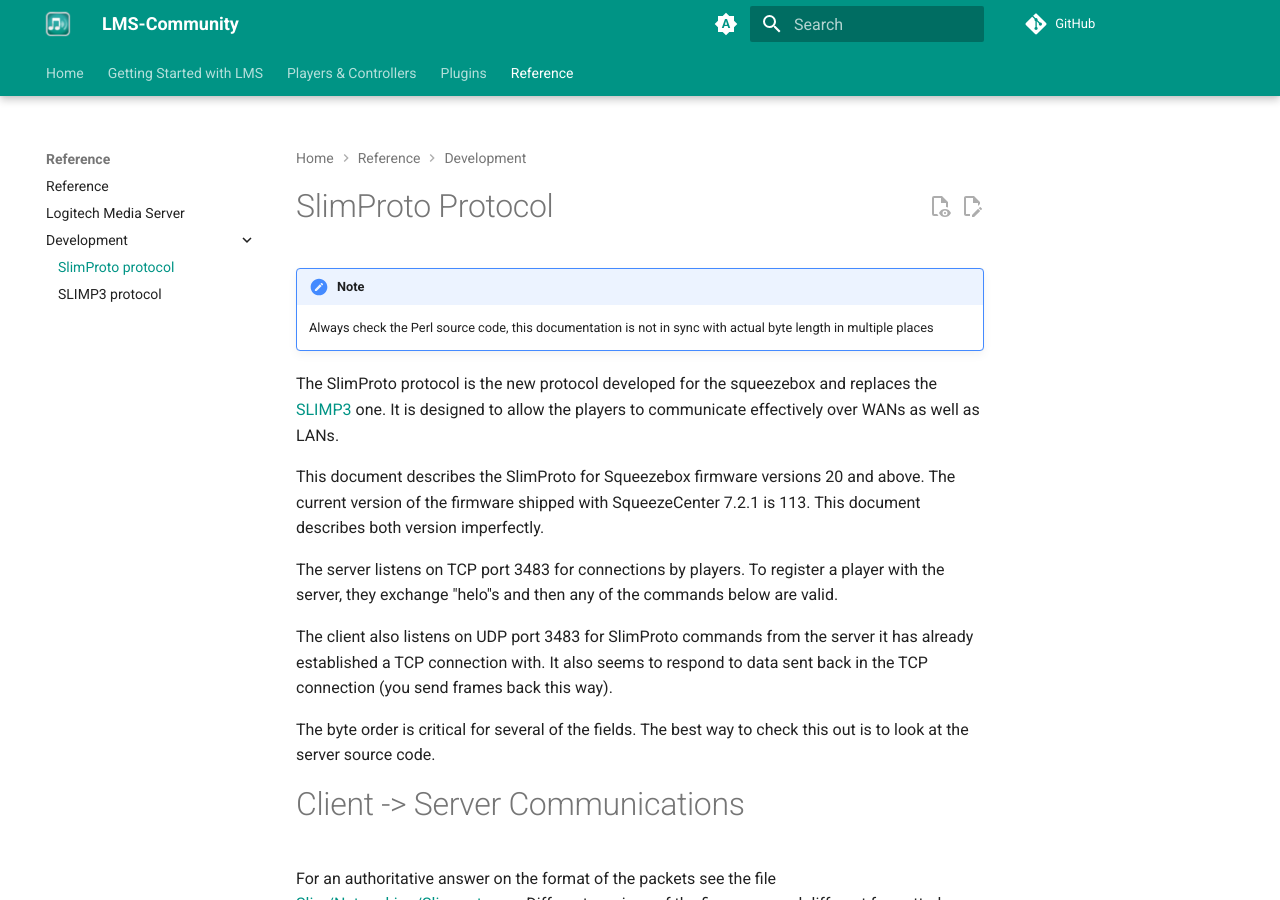
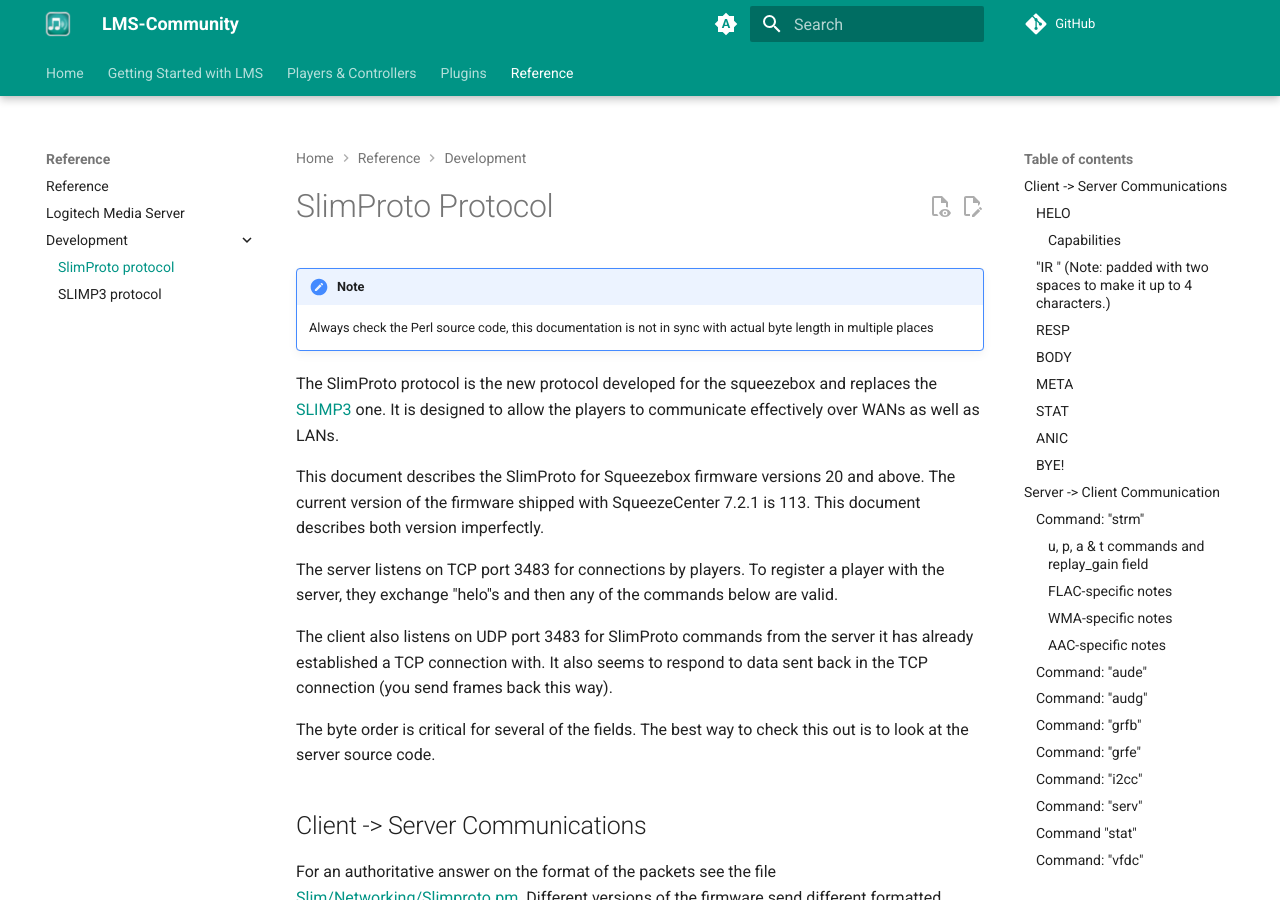
Before and after one commit to LMS-Community/lms-community.github.io, an MkDocs documentation site: the page built from docs/reference/slimproto-protocol.md, in a window 1280 px wide and 900 px high. Built offline with MkDocs 1.6.1 and Material for MkDocs 9.7.7, drawn with Linux system fonts in a browser that asks for light colours; comment, search, counter and statistics services are not loaded.

Commit message:
Fix ToC of SlimProto page

````diff
--- a/docs/reference/slimproto-protocol.md
+++ b/docs/reference/slimproto-protocol.md
@@ -19,7 +19,7 @@
 
 The byte order is critical for several of the fields. The best way to check this out is to look at the server source code.
 
-# Client -> Server Communications
+## Client -> Server Communications
 
 For an authoritative answer on the format of the packets see the file [Slim/Networking/Slimproto.pm](https://github.com/Logitech/slimserver/blob/HEAD/Slim/Networking/Slimproto.pm). Different versions of the firmware send different formatted packets.
 
@@ -49,7 +49,7 @@
 
 Most of the operations above are detailed below:
 
-## HELO
+### HELO
 
 This alerts the server to a clients presence and is the first thing normally transmitted by a client powering up.
 
@@ -67,7 +67,7 @@
 |Bytes received|8 bytes|Number of data-stream bytes received (not sent by softsqueeze)|
 |Language|2 bytes|Country code (not sent by softsqueeze)|
 
-### Capabilities
+#### Capabilities
 
 *This is an extension implemented in LMS 7.4 or later.*
 
@@ -105,7 +105,7 @@
 * **HasPreAmp** - does the player have a separate analogue volume control.
 * **HasDisableDac** - can the player's DAC be disabled.
 
-## "IR " (Note: padded with two spaces to make it up to 4 characters.)
+### "IR " (Note: padded with two spaces to make it up to 4 characters.)
 
 One of these packets is received for each IR code received by the player.
 
@@ -123,17 +123,17 @@
  IRCode 4 bytes the IR Code itself (upto 32 bits)
 ```
 
-## RESP
+### RESP
 
-## BODY
+### BODY
 
 HTTP (or MMS) response headers or message body from the data stream. These can be parsed for metadata (title, format, bitrate, etc.), or (in the case of a body) for a playlist.
 
-## META
+### META
 
 Embedded metadata from the data stream from which useful information may be extracted,
 
-## STAT
+### STAT
 
 These are sent by the player in response to commands and periodically when there are no commands as a sort of keep-alive. They inform the server of the status of various player internals.
 
@@ -200,22 +200,22 @@
 |200|WMA_ERROR_SPEECH_SUPERFRAMES|
 |201|WMA_ERROR_LOSSLESS|
 
-## ANIC
+### ANIC
 
 The display animation is complete. This seems to be undocumented. in the squeezecenter code
 Slim\Display\Display.pm there a brief description of the client capabilities.
 
-## BYE!
+### BYE!
 
 The player is disconnecting.
 
 If the first data byte to this command is 0x01 then the player is going out for an upgrade...
 
-# Server -> Client Communication
+## Server -> Client Communication
 
 Data from the server to the player consists of 2 bytes of length data (in network order), a 4 byte command header, then the command data itself. The length sent is the size of the data plus the 4 byte command header; it does not include the 2 byte length field itself.
 
-## Command: "strm"
+### Command: "strm"
 
 This takes 24 bytes data of the form:
 
@@ -251,7 +251,7 @@
 
 Other headers to be included in the HTTP request may also be supplied.
 
-### **u**, **p**, **a** & **t** commands and _replay_gain_ field
+#### **u**, **p**, **a** & **t** commands and _replay_gain_ field
 
 The **u**, **p**, **a** & **t** commands all make special use of the _replay_gain_ field, as follows:
 
@@ -263,13 +263,13 @@
 
 **t** - a timestamp field from the server to be returned in the corresponding **STMt** status message (used to measure round-trip latency).
 
-### FLAC-specific notes
+#### FLAC-specific notes
 
 For FLAC, some of the fields are reused, as follows:
 
 _pcmsamplesize_ - container type: '?' (flac), 'o' (ogg/flac)
 
-### WMA-specific notes
+#### WMA-specific notes
 
 For WMA, some of the fields are reused, as follows:
 
@@ -279,13 +279,13 @@
 
 _pcmchannels_ - the metadata stream number, if any.
 
-### AAC-specific notes
+#### AAC-specific notes
 
 For AAC, some of the fields are reused, as follows:
 
 _pcmsamplesize_ - container type and bitstream format: '1' (adif), '2' (adts), '3' (latm within loas), '4' (rawpkts), '5' (mp4ff), '6' (latm within rawpkts);
 
-## Command: "aude"
+### Command: "aude"
 
 Tell the client to enable/disable the audio outputs.
 
@@ -296,7 +296,7 @@
  $dac_enable     1 byte  0x0 = disable DAC, 0x1 = enable DAC output
 ```
 
-## Command: "audg"
+### Command: "audg"
 
 Tell the client to adjust the audio gain (volume level)
 
@@ -322,7 +322,7 @@
 Firmware v22+ on the SB2 use the new style; older use the old-style.
 ```
 
-## Command: "grfb"
+### Command: "grfb"
 
 Tells the client to adjust the brightness of the display.
 
@@ -330,7 +330,7 @@
 On newer firmwares (squeezecenter 7.3), it seems to range from -1 up to and including 5.
 -1 means totally off, 5 is the brightest.
 
-## Command: "grfe"
+### Command: "grfe"
 
 Sends a bitmap to the client for display. It starts with a header of 4 bytes, followed by 1280 bytes of data.
 The header is:
@@ -357,7 +357,7 @@
 
 It is also possible to send compressed graphics. the highest byte of 'g' in the 'grfe' command should be set. The frame is then assumed to be compressed using LZF. The length in the header is the length of the compressed data (+4 for the command code).
 
-## Command: "i2cc"
+### Command: "i2cc"
 
 Squeezebox1 only, sends an i2c command to the client.
 
@@ -365,7 +365,7 @@
 
 This is used to control the setup of the mas chip. Volume commands are embedded in this.
 
-## Command: "serv"
+### Command: "serv"
 
 Tells the client to switch to another server.
 
@@ -377,23 +377,23 @@
                to the new server so that it may re-join its sync-group.
 ```
 
-## Command "stat"
+### Command "stat"
 
 Request a STAT update from the player
 
-## Command: "vfdc"
+### Command: "vfdc"
 
 Sends VFD data to the client.
 
 The data is the vfd data to send in the same format as for the SLIMP3 protocol.
 
-## Command: "vers"
+### Command: "vers"
 
 Sends server version string to the client.
 
 The data is the human readable version information for the server (a simple string)
 
-## Command "visu"
+### Command "visu"
 
 Tells the server to activate/deactivate visualizer for the music.
 
@@ -433,60 +433,60 @@
  $r_cap       Right side bar cap intensity
 ```
 
-# Undocumented commands, brief rundown
+## Undocumented commands, brief rundown
 
-## Command "audc"
+### Command "audc"
 
 Transporter only, update clock source
 
-## Command "audp"
+### Command "audp"
 
 Transporter only, update audio source
 
-## Command "body"
+### Command "body"
 
 Request part of the body of a file from the player (to get remotely downloaded playlists, find bit rates of mp3, etc)
 
-## Command "cont"
+### Command "cont"
 
 Content-type related, related to playing remote songs
 
-## Command "grfd"
+### Command "grfd"
 
 SqueezeboxG only, draw graphics
 
-## Command "irtm"
+### Command "irtm"
 
 Send timing info to client about when IR messages are processed
 
-## Command "knoa"
+### Command "knoa"
 
 Knob on a remote control?
 
-## Command "knob"
+### Command "knob"
 
 Transporter only, knob-related
 
-## Command "rhap"
+### Command "rhap"
 
 Rhapsody-specific
 
-## Command "rsps"
+### Command "rsps"
 
 Transporter only, adjust RS232 baud rate
 
-## Command "rstx"
+### Command "rstx"
 
 Transporter only, send RS232 TX
 
-## Command "setd"
+### Command "setd"
 
 Get/set player firmware settings
 
-## Command "upda"
+### Command "upda"
 
-## Command "updn"
+### Command "updn"
 
-## Command "ureq"
+### Command "ureq"
 
 The last 3 are firmware update related commands
````
